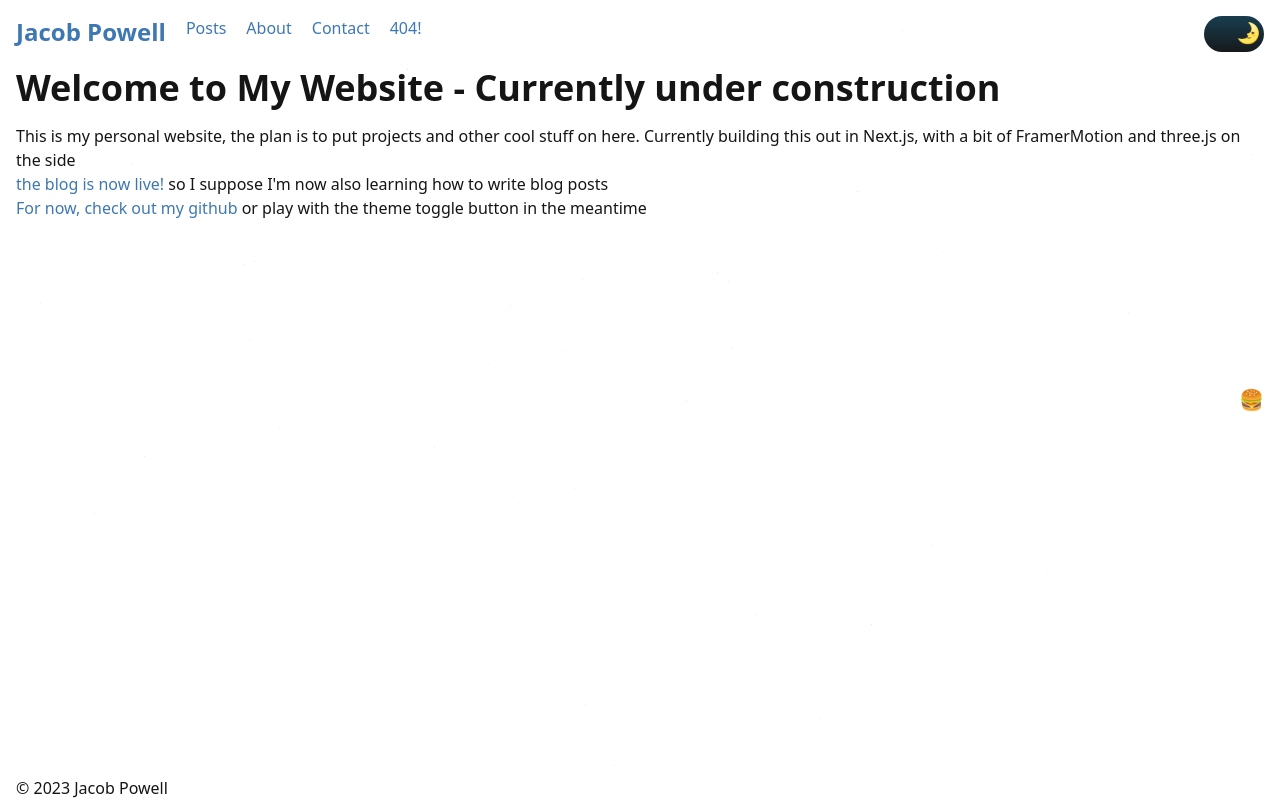
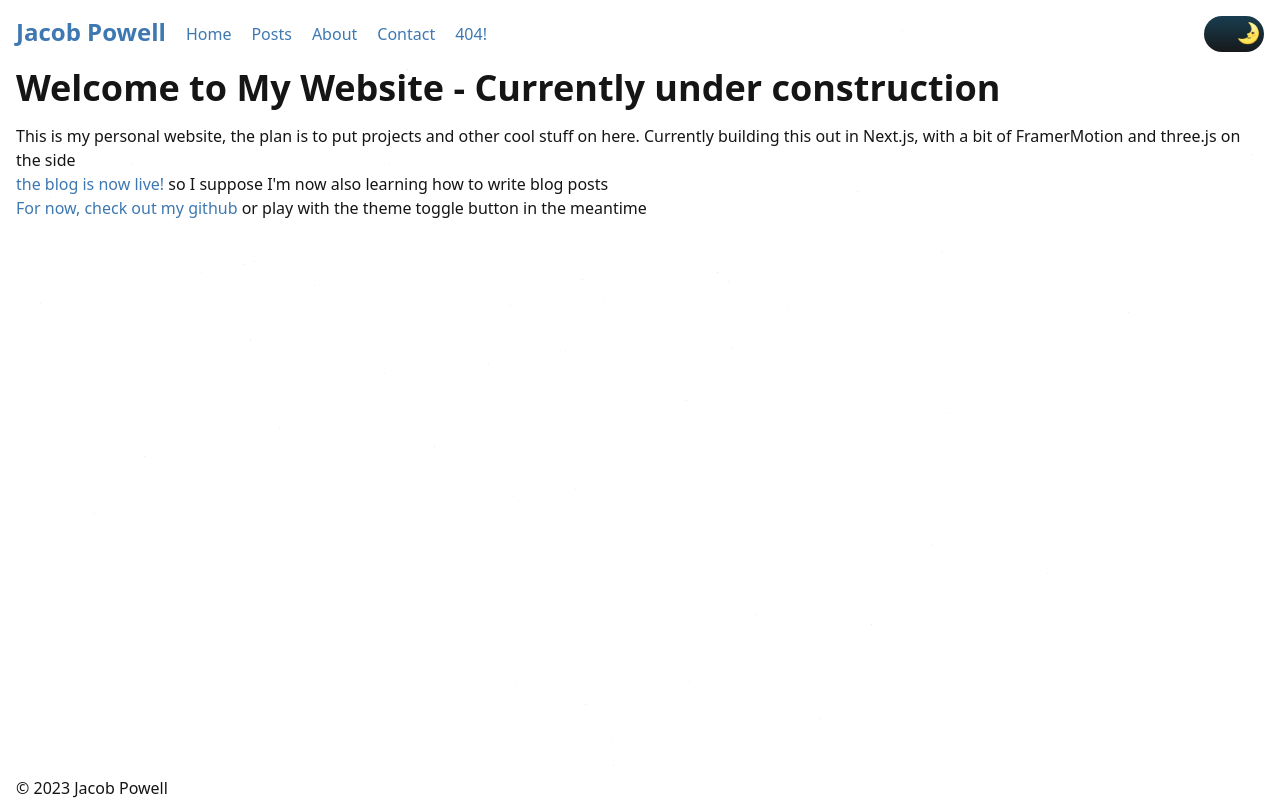
Before and after one commit to jakeRPowell/jakeRPowell.github.io, a Next.js app: page / in a window 1280 px wide. Built offline with nearby package versions, Linux system fonts and the light colour scheme.

Commit message:
menu progress

```diff
--- a/components/layout/Header.tsx
+++ b/components/layout/Header.tsx
@@ -4,6 +4,30 @@ import React from 'react';
 import { useTheme } from 'next-themes';
 import Link from 'next/link';
 import Navbar from '../navigation/Navbar';
+import BurgerMenu from '../navigation/Burger';
+
+const navigation = [
+  {
+    name: 'Home',
+    href: '/',
+  },
+  {
+    name: 'Posts',
+    href: '/posts',
+  },
+  {
+    name: 'About',
+    href: '/about',
+  },
+  {
+    name: 'Contact',
+    href: '/contact',
+  },
+  {
+    name: '404!',
+    href: '/this-page-doesnt-exist',
+  },
+];
 
 export default function Header() {
   return (
@@ -17,8 +41,9 @@ export default function Header() {
         ></link>
       </Head>
       <header className="container flex pt-4">
-        <Navbar />
+        <Navbar menuItems={navigation} />
         <ThemeButton></ThemeButton>
+        <BurgerMenu menuItems={navigation} />
       </header>
     </>
   );
--- a/components/navigation/Burger.tsx
+++ b/components/navigation/Burger.tsx
@@ -2,8 +2,9 @@ import { useState } from 'react';
 import Emoji from '../emoji';
 import classNames from 'classnames';
 import Link from 'next/link';
+import Menu from '@/interfaces/menu';
 
-export default function BurgerMenu() {
+export default function BurgerMenu({ menuItems }: Menu) {
   const [isOpen, setIsOpen] = useState(false);
 
   const toggleMenu = () => {
@@ -11,33 +12,30 @@ export default function BurgerMenu() {
   };
 
   return (
-    <div className="bg-dark-color text-light-color fixed right-0 top-0 flex h-screen w-16 flex-col items-end justify-center">
-      <button
-        className="hover:text-light-blue focus:text-light-blue p-4 transition-colors duration-300 ease-in-out"
-        onClick={toggleMenu}
-      >
+    <div className="md:hidden">
+      <button className="" onClick={toggleMenu}>
         <Emoji
           className={classNames('text-xl', {
-            'rotate-45 transform': isOpen,
+            '': isOpen,
           })}
           symbol={isOpen ? '💣' : '🍔'}
         />
       </button>
       {isOpen && (
-        <nav className="mt-8">
+        <nav
+          className={classNames(
+            {
+              '': isOpen,
+            },
+            ''
+          )}
+        >
           <ul className="space-y-4">
-            <li className="flex items-center">
-              <Link href="/posts">Posts</Link>
-            </li>
-            <li className="flex items-center">
-              <Link href="/about">About</Link>
-            </li>
-            <li className="flex items-center">
-              <Link href="/contact">Contact</Link>
-            </li>
-            <li className="flex items-center">
-              <Link href="/404">404!</Link>
-            </li>
+            {menuItems.map((item) => (
+              <li key={item.name} className="flex items-center">
+                <Link href={item.href}>{item.name}</Link>
+              </li>
+            ))}
           </ul>
         </nav>
       )}
--- a/components/navigation/Navbar.tsx
+++ b/components/navigation/Navbar.tsx
@@ -3,8 +3,15 @@ import { getAllPages, getAllPosts } from '@/lib/api';
 import Link from 'next/link';
 import React from 'react';
 import BurgerMenu from './Burger';
+import { useRouter } from 'next/router';
+import classNames from 'classnames';
+import Menu from '@/interfaces/menu';
+import MenuItem from '@/interfaces/menuItem';
 
-function Navbar() {
+function Navbar({ menuItems }: Menu) {
+  const router = useRouter();
+  console.log(router.pathname);
+
   return (
     <>
       <ul className="align-centre flex flex-1 gap-5">
@@ -13,22 +20,12 @@ function Navbar() {
             <h1 className="mb-0 text-2xl font-bold">Jacob Powell</h1>
           </Link>
         </li>
-
-        <li className="flex hidden items-center md:block">
-          <Link href="/posts">Posts</Link>
-        </li>
-        <li className="flex hidden items-center md:block">
-          <Link href="/about">About</Link>
-        </li>
-        <li className="flex hidden items-center md:block">
-          <Link href="/contact">Contact</Link>
-        </li>
-        <li className="flex hidden items-center md:block">
-          <Link href="/404">404!</Link>
-        </li>
+        {menuItems.map((item) => (
+          <li key={item.name} className="flex hidden items-center  md:flex">
+            <Link href={item.href}>{item.name}</Link>
+          </li>
+        ))}
       </ul>
-
-      <BurgerMenu />
     </>
   );
 }
--- /dev/null
+++ b/interfaces/menu.ts
@@ -0,0 +1,7 @@
+import MenuItem from './menuItem';
+
+interface Menu {
+  menuItems: MenuItem[];
+}
+
+export default Menu;
--- /dev/null
+++ b/interfaces/menuItem.ts
@@ -0,0 +1,6 @@
+interface MenuItem {
+  name: string;
+  href: string;
+}
+
+export default MenuItem;
```
